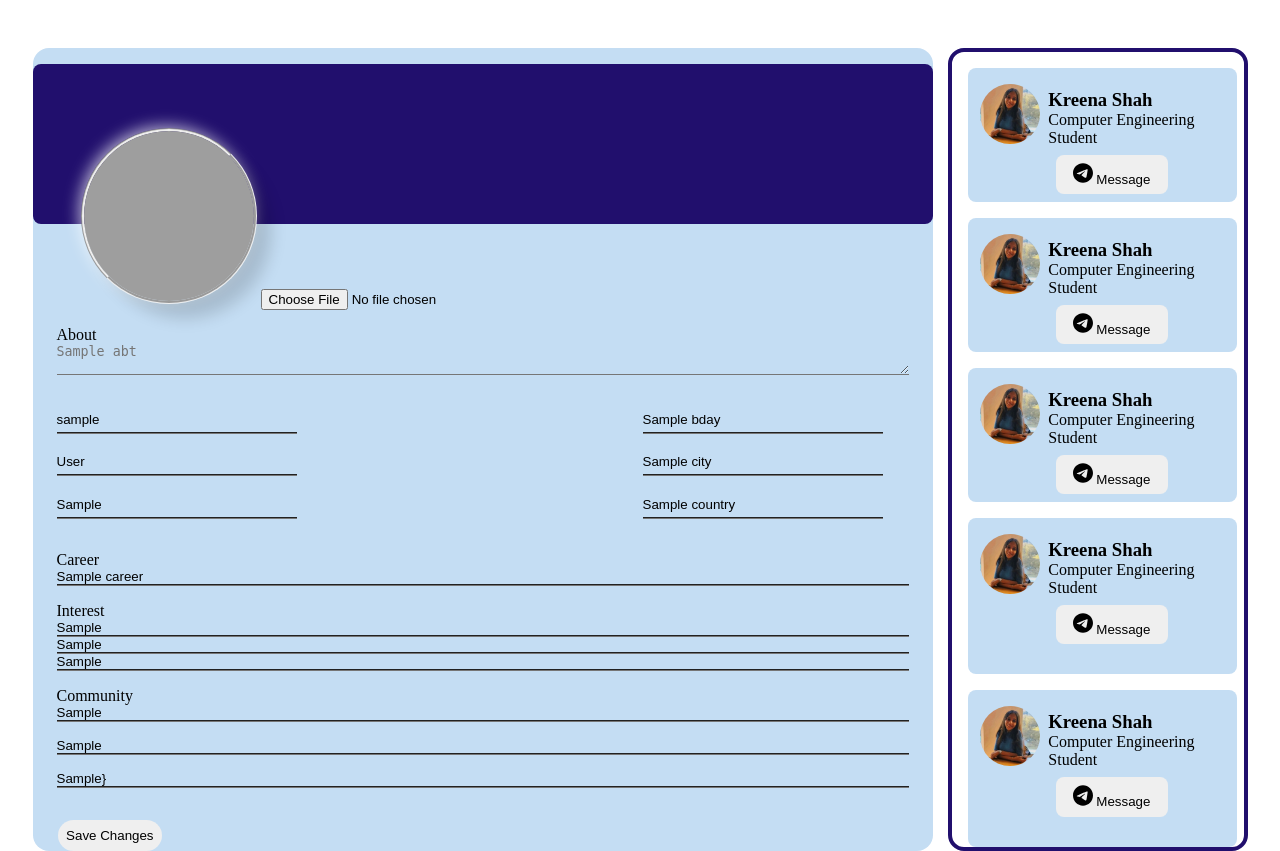
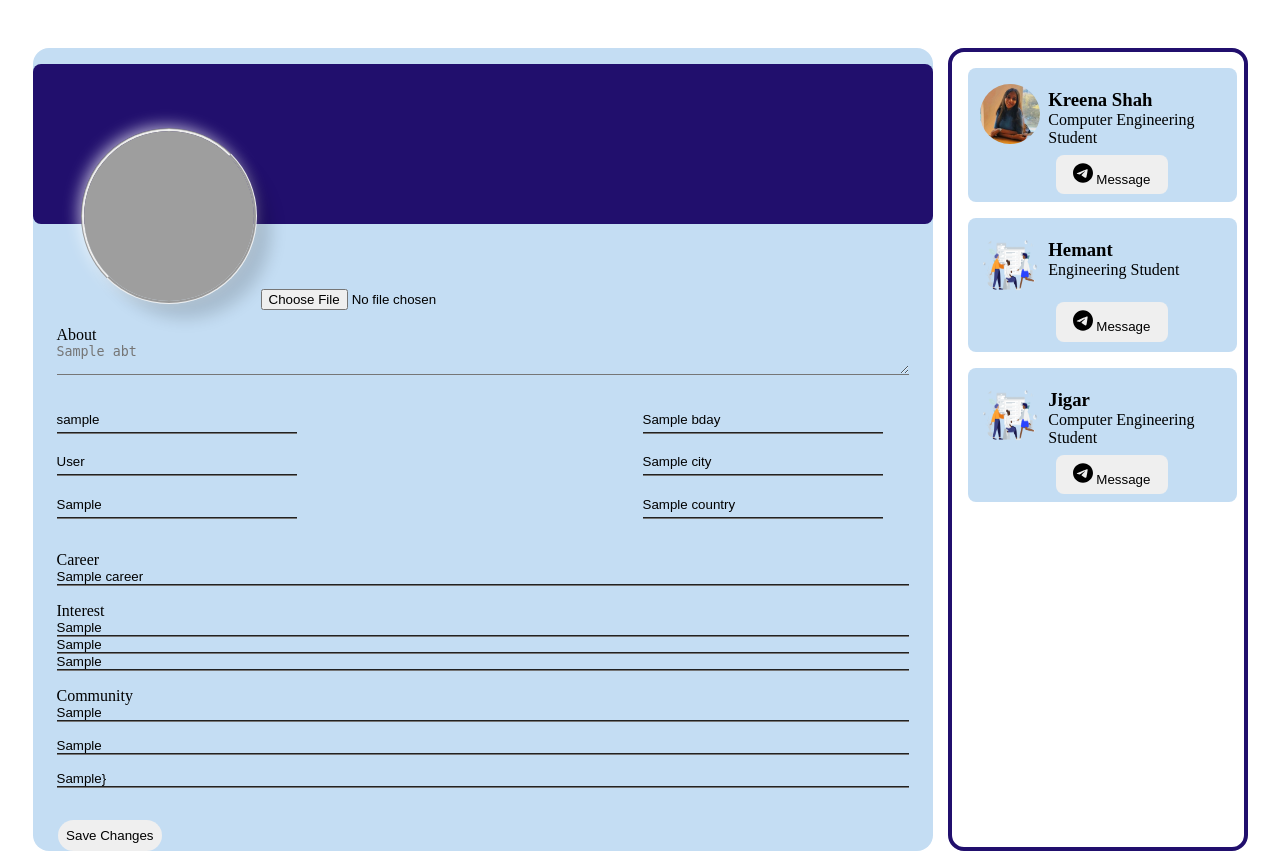
Before and after one commit to Innomer/codeissance_consoleio_25, a Django app: template Coterie/login/templates/Profile/profile.html in a window 1280 px wide. Run offline with Django 4.2, Linux system fonts and the light colour scheme; the template is opened without the code that fills it: most values are stand-ins (such as "Sample title", 1, 10 or a date in 2020); grey boxes are pictures that could not be loaded.

Commit message:
Linking Shit

```diff
--- a/Coterie/login/models.py
+++ b/Coterie/login/models.py
@@ -7,7 +7,7 @@ class Profile(models.Model):
     fullname=models.CharField(max_length=50,blank=True)
     ed=models.CharField(max_length=40,blank=True,null=True)
     abt=models.TextField(max_length=200,blank=True,null=True)
-    bday=models.DateField(null=True)
+    bday=models.CharField(max_length=10,null=True,blank=True)
     city=models.CharField(max_length=20,blank=True,null=True)
     country=models.CharField(max_length=20,blank=True,null=True)
     career=models.CharField(max_length=50,blank=True,null=True)
--- a/Coterie/login/templates/Profile/profile.html
+++ b/Coterie/login/templates/Profile/profile.html
@@ -1,10 +1,9 @@
-
 {% load static %}
 <!DOCTYPE html>
 <html lang="en">
 
-<head>
-    <meta charset="UTF-8">
+    <head>
+        <meta charset="UTF-8">
     <meta http-equiv="X-UA-Compatible" content="IE=edge">
     <meta name="viewport" content="width=device-width, initial-scale=1.0">
     <title>Profile Page</title>
@@ -65,7 +64,7 @@
             margin-left: 3rem;
             border-style: groove;
             box-shadow: 1rem 1rem 1rem -0.1rem rgba(0, 0, 0, 0.15),
-                -0.2rem -0.2rem 1rem -0.1rem rgba(255, 255, 255, 0.7);
+            -0.2rem -0.2rem 1rem -0.1rem rgba(255, 255, 255, 0.7);
         }
 
         .profileDetails {
@@ -187,9 +186,8 @@
             border-radius: 1rem;
             border: none;
         }
-    </style>
+        </style>
 </head>
-
 <body>
     <div class="mainContainer">
         <div class="leftcomp">
@@ -238,75 +236,45 @@
         <div class="rightcomp">
             <div class="Rbox_main">
                 <div class="Rbox">
-                    <img class="userImg" src="{% static '/Kreena10.jpg' %}">
+                    <img class="userImg" src="{% static 'Kreena10.jpg' %}">
                     <div class="Rbox_text">
                         <h3><span class="t1">Kreena Shah</span></h3>
                         <p class="t2">Computer Engineering Student</p>
                     </div>
                 </div>
                 <div class="Rbtn">
-                    <button class="Rmess" type="submit"><img class="RmessImg" src="{% static '/telegram.svg' %}"
+                    <button class="Rmess" type="submit" onclick="location.href='/chat/{{info.token}}'"><img class="RmessImg" src="{% static '/telegram.svg' %}"
                             width="20px"></i>&nbsp;Message</button>
                 </div>
             </div>
 
             <div class="Rbox_main">
                 <div class="Rbox">
-                    <img class="userImg" src="{% static '/Kreena10.jpg' %}">
+                    <img class="userImg" src="{% static '/Humaaans - 3 Characters.png' %}">
                     <div class="Rbox_text">
-                        <h3><span class="t1">Kreena Shah</span></h3>
-                        <p class="t2">Computer Engineering Student</p>
+                        <h3><span class="t1">Hemant</span></h3>
+                        <p class="t2">Engineering Student</p>
                     </div>
                 </div>
                 <div class="Rbtn">
-                    <button class="Rmess" type="submit"><img class="RmessImg" src="{% static '/telegram.svg' %}"
+                    <button class="Rmess" type="submit" onclick="location.href='/chat/{{info.token}}'"><img class="RmessImg" src="{% static '/telegram.svg' %}"
                             width="20px"></i>&nbsp;Message</button>
                 </div>
             </div>
 
             <div class="Rbox_main">
                 <div class="Rbox">
-                    <img class="userImg" src="{% static '/Kreena10.jpg' %}">
+                    <img class="userImg" src="{% static '/Humaaans - 3 Characters.png' %}">
                     <div class="Rbox_text">
-                        <h3><span class="t1">Kreena Shah</span></h3>
+                        <h3><span class="t1">Jigar</span></h3>
                         <p class="t2">Computer Engineering Student</p>
                     </div>
                 </div>
                 <div class="Rbtn">
-                    <button class="Rmess" type="submit"><img class="RmessImg" src="./telegram.svg"
+                    <button class="Rmess" type="submit" onclick="location.href='/chat/{{info.token}}'"><img class="RmessImg" src="{% static '/telegram.svg' %}"
                             width="20px"></i>&nbsp;Message</button>
                 </div>
             </div>
-
-            <div class="Rbox_main">
-                <div class="Rbox">
-                    <img class="userImg" src="./Kreena10.jpg">
-                    <div class="Rbox_text">
-                        <h3><span class="t1">Kreena Shah</span></h3>
-                        <p class="t2">Computer Engineering Student</p>
-                    </div>
-                </div>
-                <div class="Rbtn">
-                    <button class="Rmess" type="submit"><img class="RmessImg" src="./telegram.svg"
-                            width="20px"></i>&nbsp;Message</button>
-                </div>
-            </div>
-
-            <div class="Rbox_main">
-                <div class="Rbox">
-                    <img class="userImg" src="./Kreena10.jpg">
-                    <div class="Rbox_text">
-                        <h3><span class="t1">Kreena Shah</span></h3>
-                        <p class="t2">Computer Engineering Student</p>
-                    </div>
-                </div>
-                <div class="Rbtn">
-                    <button class="Rmess" type="submit"><img class="RmessImg" src="./telegram.svg"
-                            width="20px"></i>&nbsp;Message</button>
-                </div>
-            </div>
-
-
         </div>
     </div>
 </body>
--- a/Coterie/login/templates/navigation.html
+++ b/Coterie/login/templates/navigation.html
@@ -1,4 +1,5 @@
 {% load static %}
+{% block content %}
 <!DOCTYPE html>
 <html lang="en">
 
@@ -7,7 +8,7 @@
     <meta http-equiv="X-UA-Compatible" content="IE=edge">
     <meta name="viewport" content="width=device-width, initial-scale=1.0">
     <title>TSSEC</title>
-    <link rel="stylesheet" href="{% url 'node_modules/bootstrap/dist/css/bootstrap.css' %}">
+    <link rel="stylesheet" href="{% static 'node_modules/bootstrap/dist/css/bootstrap.css' %}">
     <link rel="preconnect" href="https://fonts.googleapis.com">
 <link rel="preconnect" href="https://fonts.gstatic.com" crossorigin>
 <link href="https://fonts.googleapis.com/css2?family=Raleway:wght@500&display=swap" rel="stylesheet">
@@ -85,7 +86,6 @@
         }
     </style>
 </head>
-
 <body>
     <nav class="navbar navbar-expand-lg ">
         <div class="container-fluid">
@@ -120,3 +120,4 @@
     <script src="{% static 'node_modules/bootstrap/dist/js/bootstrap.bundle.js' %}"></script>
 </body>
 </html>
+{% endblock %}
```
Also changed, not shown: Coterie/login/templates/home.html (+10 -8 lines), Coterie/db.sqlite3, Coterie/login/migrations/0011_alter_profile_bday.py (added).
